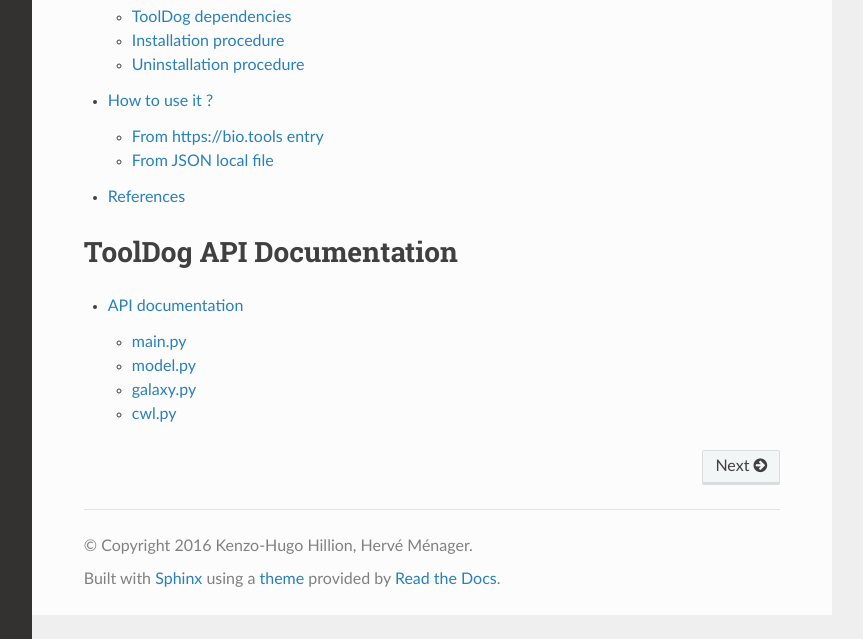
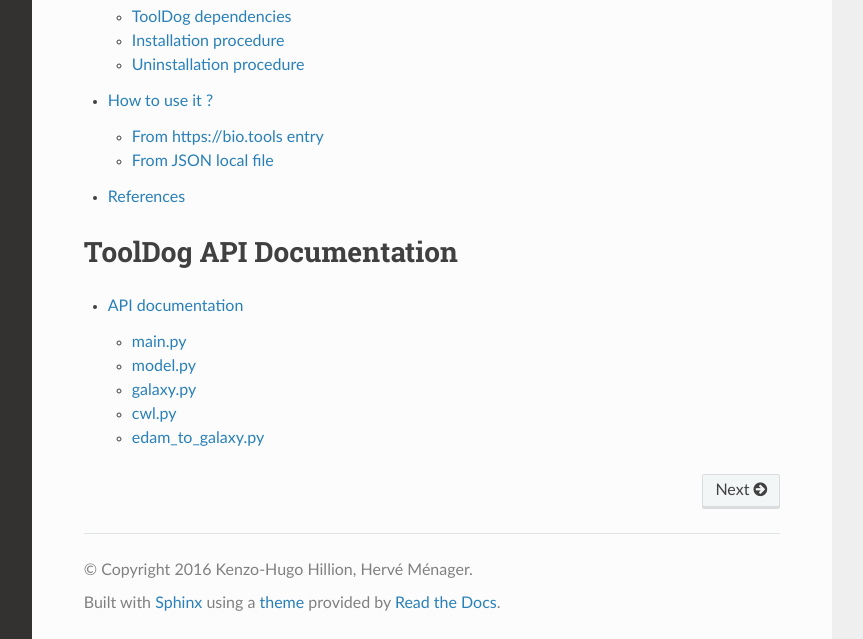
Before and after one commit to bio-tools/ToolDog, a Sphinx documentation site: the page built from doc/source/index.rst, in a window 1280 px wide and 963 px high, cut to the strip 324-963 px from the top of the window. Shown: the whole strip, without its empty margins (268-1131 px from the left). Built offline with Sphinx 7.4.7 and the Read the Docs theme 2.0.0, drawn with Linux system fonts in a browser that asks for light colours.

Commit message:
add documentation for edam_to_galaxy module

```diff
--- a/doc/source/API_doc.rst
+++ b/doc/source/API_doc.rst
@@ -34,4 +34,11 @@
    :special-members:
    :exclude-members: __weakref__
 
+edam_to_galaxy.py
+=================
+.. automodule:: tooldog.edam_to_galaxy
+   :members:
+   :special-members:
+   :exclude-members: __weakref__
+
 .. _in_out:
```
